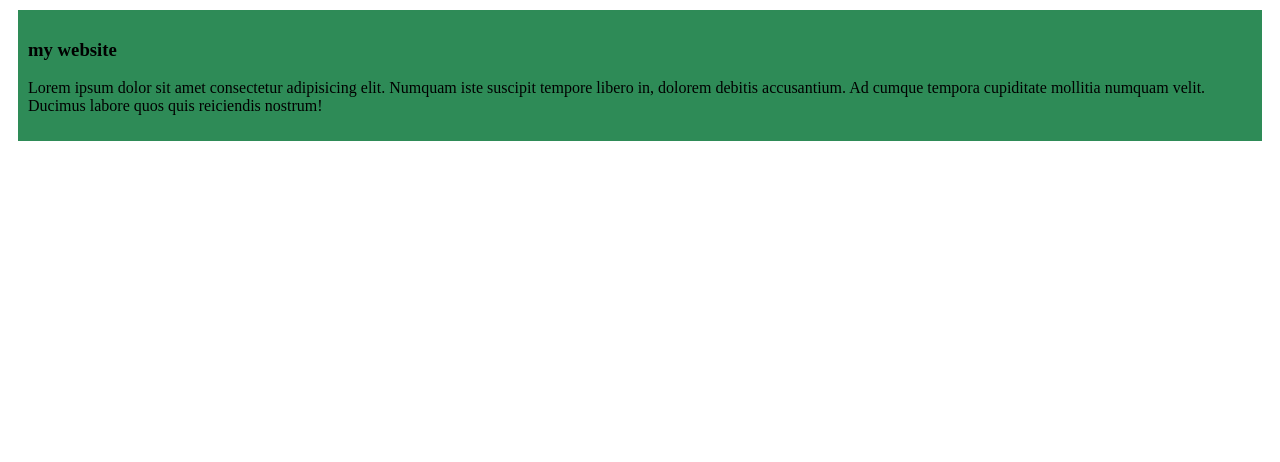
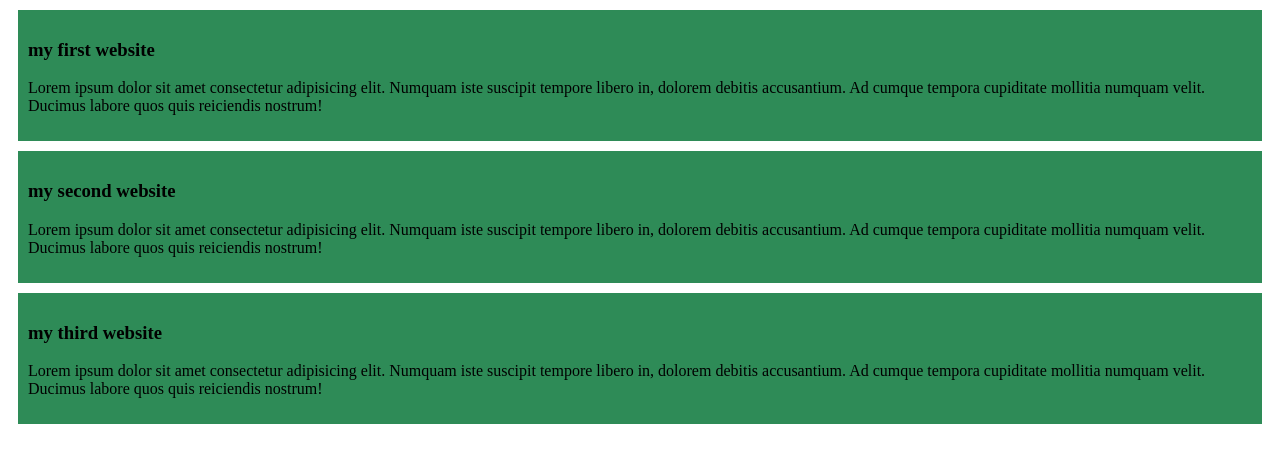
Before and after one commit to khalilulla222/my-website, a plain HTML site: page index.html in a window 1280 px wide. Drawn offline with Linux system fonts and the light colour scheme.

Commit message:
added the second and third blog

```diff
--- a/index.html
+++ b/index.html
@@ -8,7 +8,15 @@
 </head>
 <body>
     <div>
-    <h3>my website</h3>
+    <h3>my first website</h3>
+    <p>Lorem ipsum dolor sit amet consectetur adipisicing elit. Numquam iste suscipit tempore libero in, dolorem debitis accusantium. Ad cumque tempora cupiditate mollitia numquam velit. Ducimus labore quos quis reiciendis nostrum!</p>
+    </div>
+    <div>
+    <h3>my second website</h3>
+    <p>Lorem ipsum dolor sit amet consectetur adipisicing elit. Numquam iste suscipit tempore libero in, dolorem debitis accusantium. Ad cumque tempora cupiditate mollitia numquam velit. Ducimus labore quos quis reiciendis nostrum!</p>
+    </div>
+    <div>
+    <h3>my third website</h3>
     <p>Lorem ipsum dolor sit amet consectetur adipisicing elit. Numquam iste suscipit tempore libero in, dolorem debitis accusantium. Ad cumque tempora cupiditate mollitia numquam velit. Ducimus labore quos quis reiciendis nostrum!</p>
     </div>
 </body>
```
